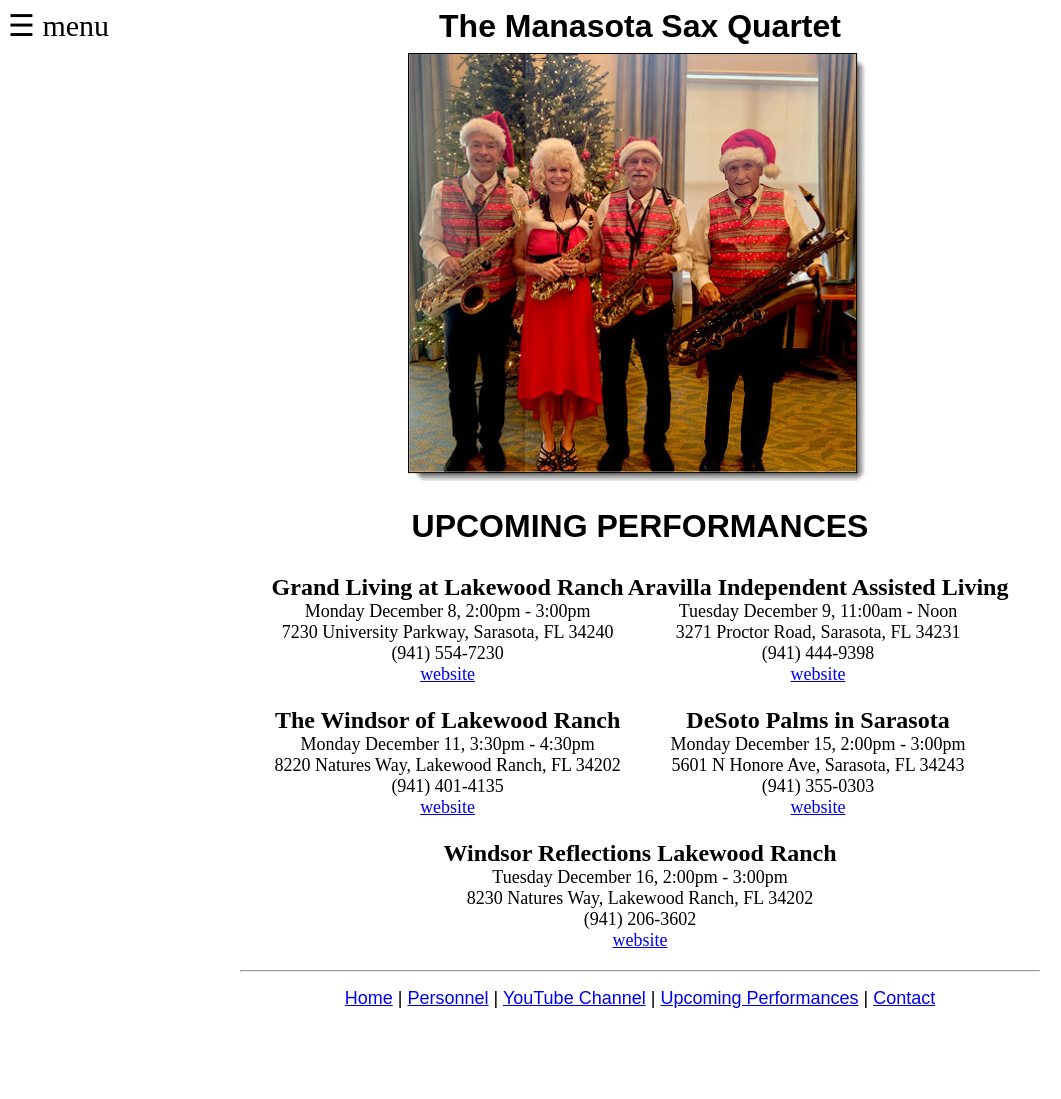
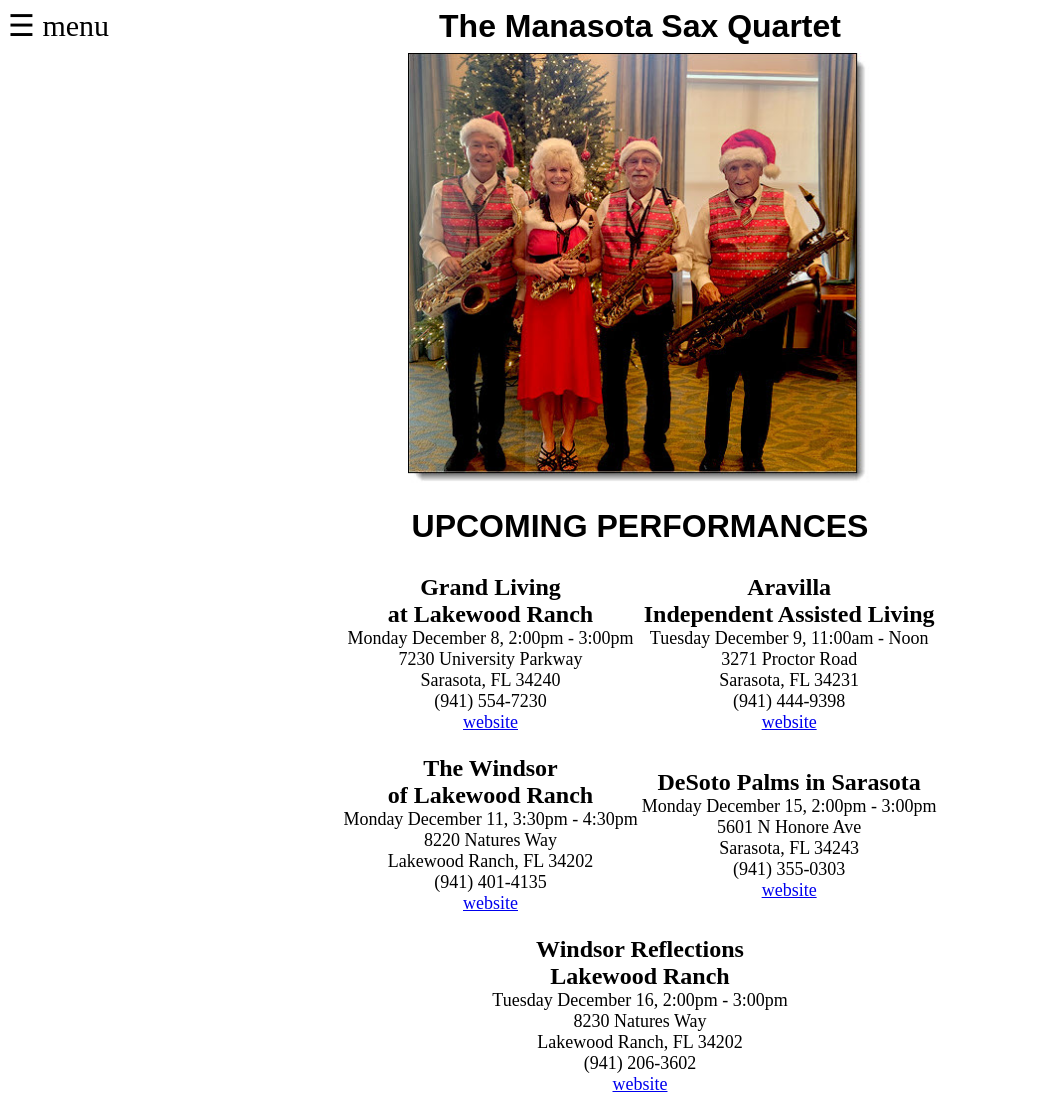
Before and after one commit to drothauser/manasotasaxquartet.com, a plain HTML site: page schedule.html in a window 1280 px wide. Shown: the top 1099 px of the page, without its empty margins (0-1061 px from the left). Before the commit the page ends 1017 px from the top, so only its background shows below. Drawn offline with Linux system fonts and the light colour scheme.

Commit message:
Reformat addresses

```diff
--- a/schedule.html
+++ b/schedule.html
@@ -20,9 +20,10 @@
                 <tr>
                     <td nowrap>
                         <div id="performance">
-                            <div class="section-header">Grand Living at Lakewood Ranch</div>
+                            <div class="section-header">Grand Living<br/>at Lakewood Ranch</div>
                             <div>Monday December 8, 2:00pm - 3:00pm</div>
-                            <div>7230 University Parkway, Sarasota, FL 34240</div>
+                            <div>7230 University Parkway</div>
+                            <div>Sarasota, FL 34240</div>
                             <div>(941) 554-7230</div>
                             <div><a href="https://grandliving.com/communities/senior-living-at-lakewood-ranch-sarasota-florida/"
                                     target="_blank">website</a>
@@ -31,9 +32,10 @@
                     </td>
                     <td nowrap>
                         <div id="performance">
-                            <div class="section-header">Aravilla Independent Assisted Living</div>
+                            <div class="section-header">Aravilla<br/>Independent Assisted Living</div>
                             <div>Tuesday December 9, 11:00am - Noon</div>
-                            <div>3271 Proctor Road, Sarasota, FL 34231</div>
+                            <div>3271 Proctor Road</div>
+                            <div>Sarasota, FL 34231</div>
                             <div>(941) 444-9398</div>
                             <div><a href="https://aravilla.com/" target="_blank">website</a>
                             </div>
@@ -43,9 +45,10 @@
                 <tr>
                     <td nowrap>
                         <div id="performance">
-                            <div class="section-header">The Windsor of Lakewood Ranch</div>
+                            <div class="section-header">The Windsor<br/>of Lakewood Ranch</div>
                             <div>Monday December 11, 3:30pm - 4:30pm</div>
-                            <div>8220 Natures Way, Lakewood Ranch, FL 34202</div>
+                            <div>8220 Natures Way</div>
+                            <div>Lakewood Ranch, FL 34202</div>
                             <div>(941) 401-4135</div>
                             <div><a href="https://legendseniorliving.com/find-a-community/florida/windsor-of-lakewood-ranch.html"
                                     target="_blank">website</a>
@@ -56,7 +59,8 @@
                         <div id="performance">
                             <div class="section-header">DeSoto Palms in Sarasota</div>
                             <div>Monday December 15, 2:00pm - 3:00pm</div>
-                            <div>5601 N Honore Ave, Sarasota, FL 34243</div>
+                            <div>5601 N Honore Ave</div>
+                            <div>Sarasota, FL 34243</div>
                             <div>(941) 355-0303</div>
                             <div><a href="https://desotopalms.com/" target="_blank">website</a>
                             </div>
@@ -66,9 +70,10 @@
                 <tr>
                     <td nowrap colspan="2">
                         <div id="performance">
-                            <div class="section-header">Windsor Reflections Lakewood Ranch</div>
+                            <div class="section-header">Windsor Reflections<br/>Lakewood Ranch</div>
                             <div>Tuesday December 16, 2:00pm - 3:00pm</div>
-                            <div>8230 Natures Way, Lakewood Ranch, FL 34202</div>
+                            <div>8230 Natures Way</div>
+                            <div>Lakewood Ranch, FL 34202</div>
                             <div>(941) 206-3602</div>
                             <div><a href="https://legendseniorliving.com/find-a-community/florida/windsor-reflections.html"
                                     target="_blank">website</a>
```
